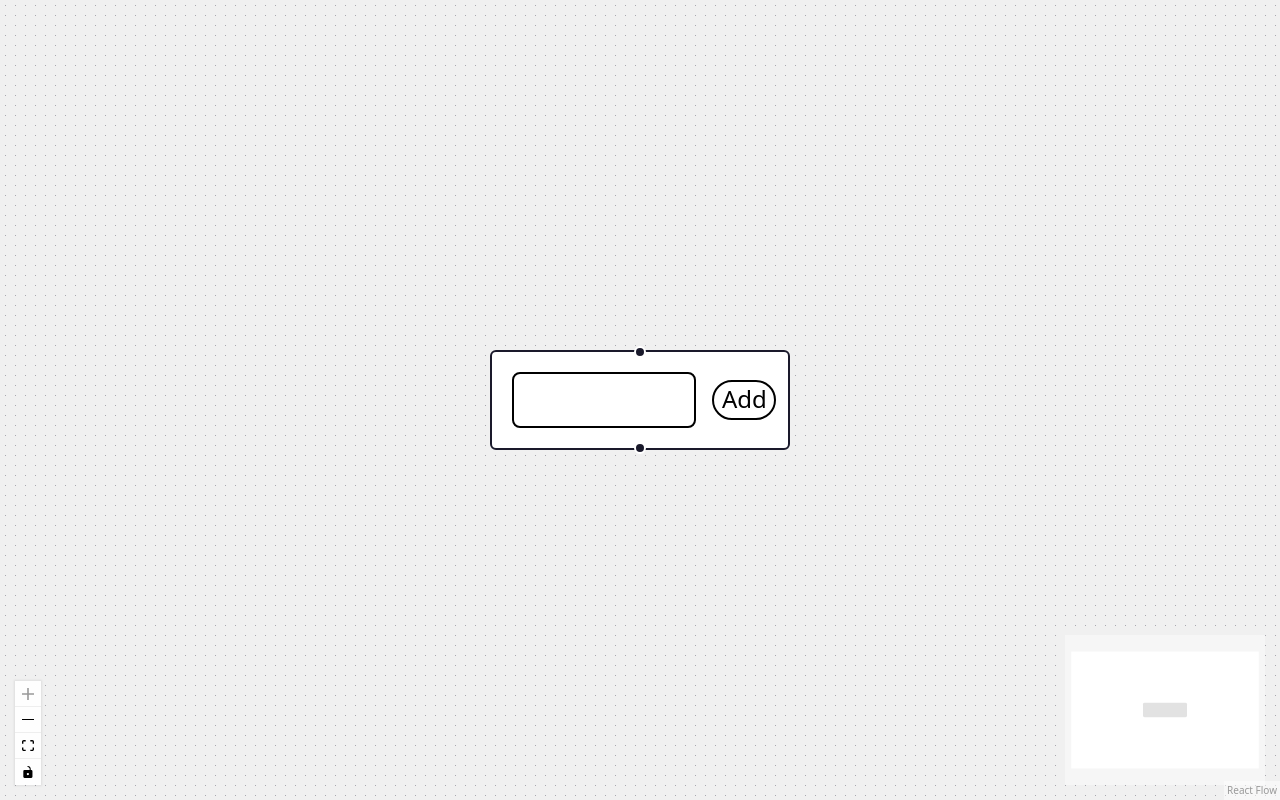
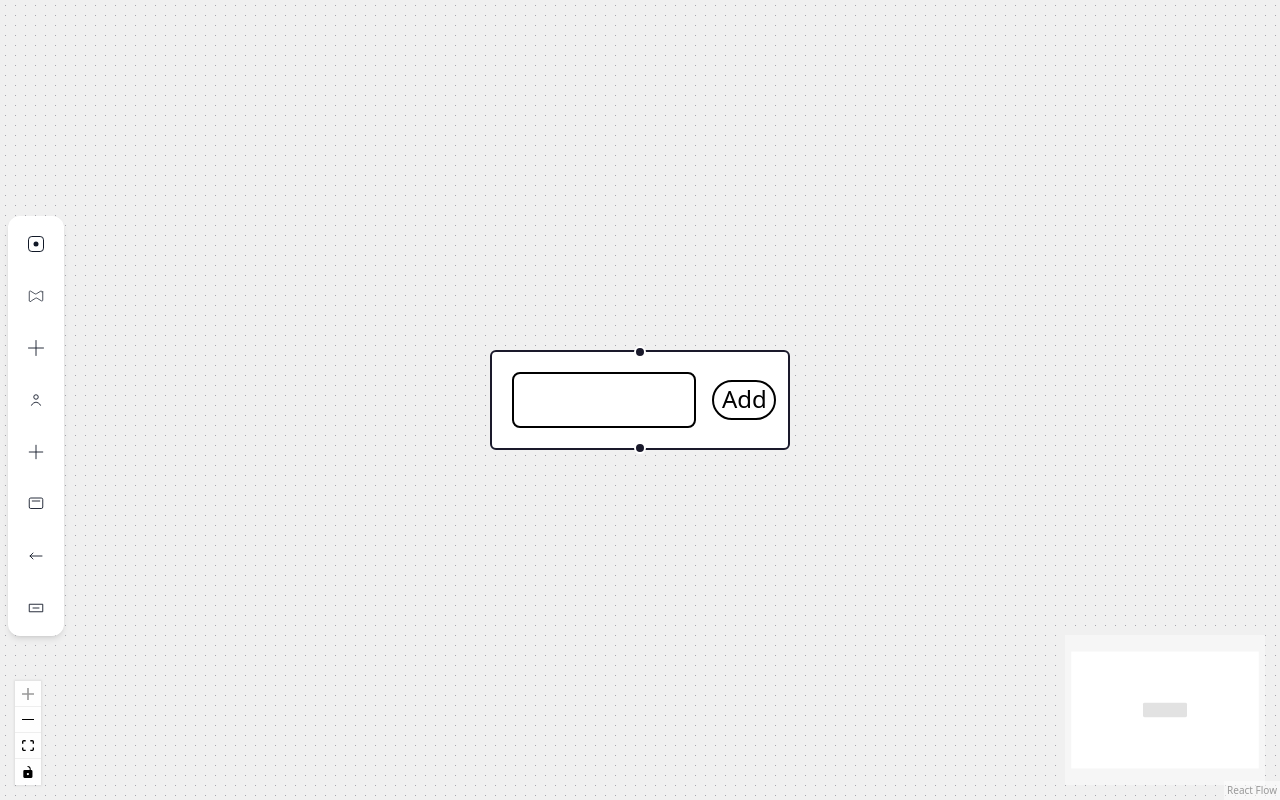
Before and after one commit to mohsinkhan60/react-flow-project, a React (Vite) app: page / in a window 1280 px wide. Built offline with nearby package versions, Linux system fonts and the light colour scheme.

Commit message:
feat: add Sidebar component and integrate it into the App

```diff
--- a/src/App.tsx
+++ b/src/App.tsx
@@ -20,6 +20,7 @@ import { initialEdges, initialNodes } from "./constant";
 import { InputNode } from "./components/nodes/InputNode";
 import { TextNode } from "./components/nodes/TextNode";
 import { CustomEdge } from "./components/edges/CustomEdge";
+import Sidebar from "./components/Sidebar";
 
 const nodeTypes: NodeTypes = {
   input: InputNode,
@@ -44,13 +45,17 @@ export default function App() {
     []
   );
   const onConnect: OnConnect = useCallback(
-    (params) => setEdges((edgesSnapshot) => addEdge({ ...params, animated : true }, edgesSnapshot)),
+    (params) =>
+      setEdges((edgesSnapshot) =>
+        addEdge({ ...params, animated: true }, edgesSnapshot)
+      ),
     []
     //  type: "customEdge"
   );
 
   return (
     <div className="bg-[#F0F0F0]" style={{ width: "100vw", height: "100vh" }}>
+      <Sidebar />
       <ReactFlow
         nodes={nodes}
         edges={edges}
--- /dev/null
+++ b/src/components/Sidebar.tsx
@@ -0,0 +1,172 @@
+
+
+export const Sidebar = () => {
+  return (
+    <aside className="fixed left-2 top-54 z-40">
+      <div className="bg-white rounded-xl shadow-md p-2 flex flex-col gap-3 items-center w-14">
+        <button className="w-10 h-10 rounded-lg flex items-center justify-center hover:bg-gray-100">
+          <svg
+            width="20"
+            height="20"
+            viewBox="0 0 24 24"
+            fill="none"
+            xmlns="http://www.w3.org/2000/svg"
+          >
+            <rect
+              x="3"
+              y="3"
+              width="18"
+              height="18"
+              rx="4"
+              stroke="#111827"
+              strokeWidth="1.2"
+            />
+            <circle cx="12" cy="12" r="3" fill="#111827" />
+          </svg>
+        </button>
+
+        <button className="w-10 h-10 rounded-lg flex items-center justify-center hover:bg-gray-100">
+          <svg
+            width="18"
+            height="18"
+            viewBox="0 0 24 24"
+            fill="none"
+            xmlns="http://www.w3.org/2000/svg"
+          >
+            <path
+              d="M21 6.5v11c0 1-1 1.5-1.9.9l-5.6-3.4a2 2 0 00-2.1 0l-5.6 3.4A1.2 1.2 0 013 17.5v-11C3 5.5 4 5 4.9 5.6l5.6 3.4a2 2 0 002.1 0l5.6-3.4c.9-.5 1.9 0 1.9.9z"
+              stroke="#111827"
+              strokeWidth="1"
+              strokeLinecap="round"
+              strokeLinejoin="round"
+            />
+          </svg>
+        </button>
+
+        <button className="w-10 h-10 rounded-lg flex items-center justify-center hover:bg-gray-100">
+          <svg
+            width="18"
+            height="18"
+            viewBox="0 0 24 24"
+            fill="none"
+            xmlns="http://www.w3.org/2000/svg"
+          >
+            <path
+              d="M12 2v20M2 12h20"
+              stroke="#111827"
+              strokeWidth="1.2"
+              strokeLinecap="round"
+              strokeLinejoin="round"
+            />
+          </svg>
+        </button>
+
+        <button className="w-10 h-10 rounded-lg flex items-center justify-center hover:bg-gray-100">
+          <svg
+            width="18"
+            height="18"
+            viewBox="0 0 24 24"
+            fill="none"
+            xmlns="http://www.w3.org/2000/svg"
+          >
+            <circle cx="12" cy="8" r="3" stroke="#111827" strokeWidth="1.2" />
+            <path
+              d="M6 19c1-3 5-4 6-4s5 1 6 4"
+              stroke="#111827"
+              strokeWidth="1.2"
+              strokeLinecap="round"
+              strokeLinejoin="round"
+            />
+          </svg>
+        </button>
+
+        <button className="w-10 h-10 rounded-lg flex items-center justify-center hover:bg-gray-100">
+          <svg
+            width="18"
+            height="18"
+            viewBox="0 0 24 24"
+            fill="none"
+            xmlns="http://www.w3.org/2000/svg"
+          >
+            <path
+              d="M3 12h18M12 3v18"
+              stroke="#111827"
+              strokeWidth="1.2"
+              strokeLinecap="round"
+              strokeLinejoin="round"
+            />
+          </svg>
+        </button>
+
+        <button className="w-10 h-10 rounded-lg flex items-center justify-center hover:bg-gray-100">
+          <svg
+            width="18"
+            height="18"
+            viewBox="0 0 24 24"
+            fill="none"
+            xmlns="http://www.w3.org/2000/svg"
+          >
+            <rect
+              x="3"
+              y="4"
+              width="18"
+              height="14"
+              rx="2"
+              stroke="#111827"
+              strokeWidth="1.2"
+            />
+            <path
+              d="M7 8h10"
+              stroke="#111827"
+              strokeWidth="1.2"
+              strokeLinecap="round"
+            />
+          </svg>
+        </button>
+
+        <button className="w-10 h-10 rounded-lg flex items-center justify-center hover:bg-gray-100">
+          <svg
+            width="18"
+            height="18"
+            viewBox="0 0 24 24"
+            fill="none"
+            xmlns="http://www.w3.org/2000/svg"
+          >
+            <path
+              d="M4 12h16M8 8l-4 4 4 4"
+              stroke="#111827"
+              strokeWidth="1.2"
+              strokeLinecap="round"
+              strokeLinejoin="round"
+            />
+          </svg>
+        </button>
+
+        <button className="w-10 h-10 rounded-lg flex items-center justify-center hover:bg-gray-100">
+          <svg
+            width="18"
+            height="18"
+            viewBox="0 0 24 24"
+            fill="none"
+            xmlns="http://www.w3.org/2000/svg"
+          >
+            <path
+              d="M3 7h18v10H3z"
+              stroke="#111827"
+              strokeWidth="1.2"
+              strokeLinejoin="round"
+            />
+            <path
+              d="M8 12h8"
+              stroke="#111827"
+              strokeWidth="1.2"
+              strokeLinecap="round"
+            />
+          </svg>
+        </button>
+      </div>
+    </aside>
+  );
+};
+
+export default Sidebar;
```
